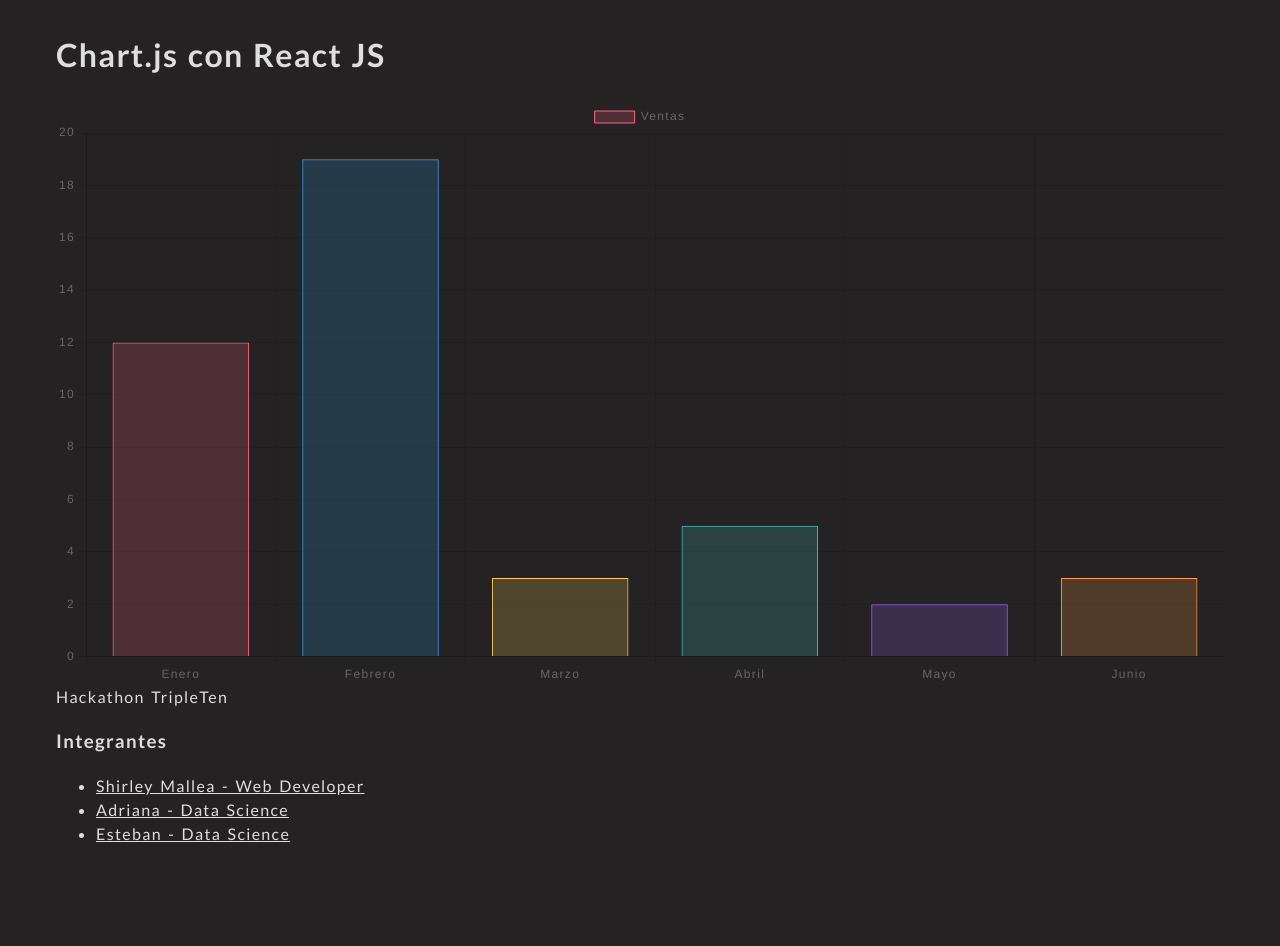
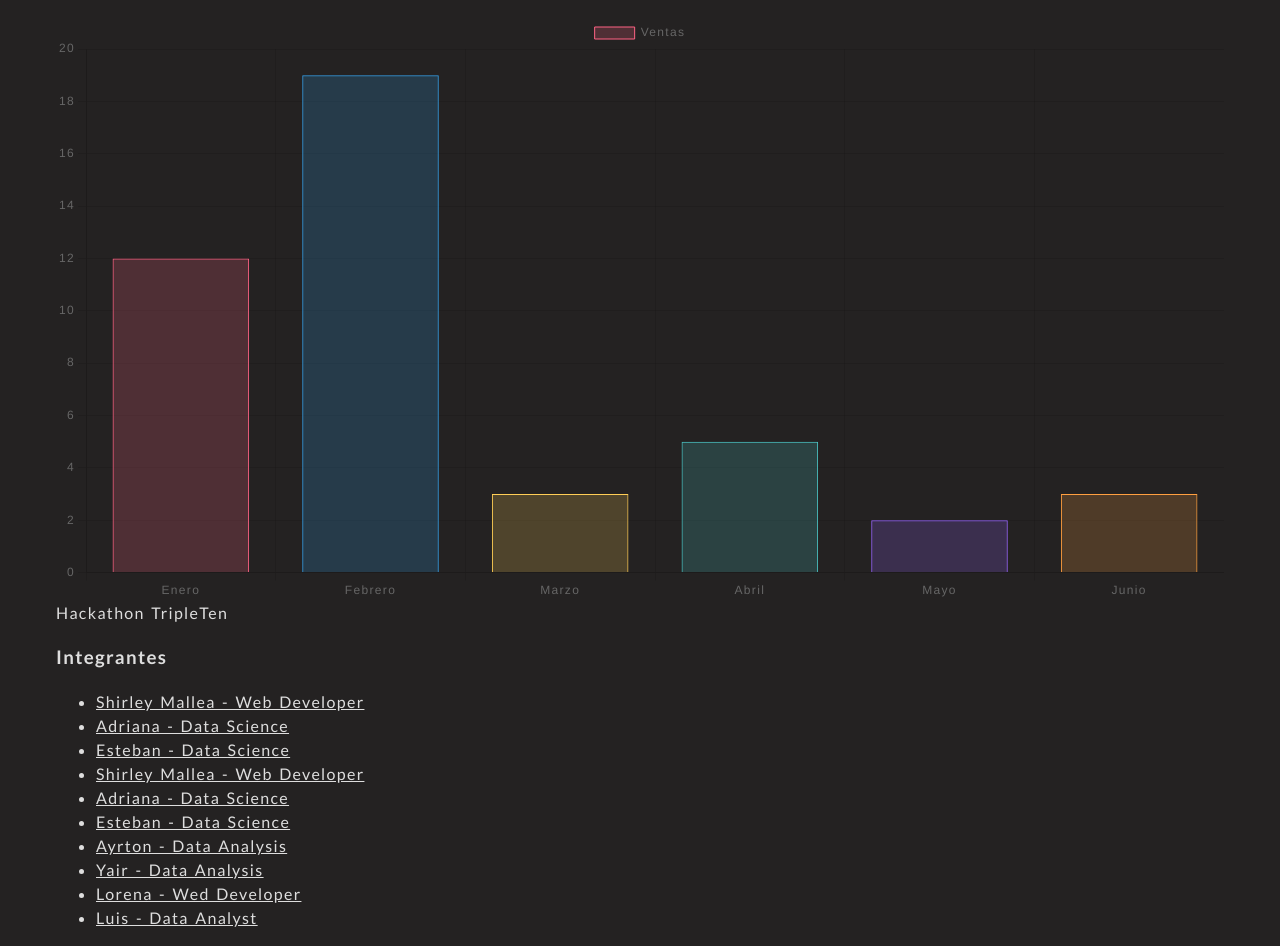
Before and after one commit to shimapi/hackathon-tripleten, a React (Vite) app in the folder frontend/: page /graph in a window 1280 px wide. Before the commit the page ends 862 px from the top, so only its background shows below. Built offline with nearby package versions, Linux system fonts and the light colour scheme.

Commit message:
Update Footer.tsx

```diff
--- a/frontend/src/components/Footer/Footer.tsx
+++ b/frontend/src/components/Footer/Footer.tsx
@@ -15,6 +15,27 @@ const Footer = () => {
 				<li>
 					<a href="github">Esteban - Data Science</a>
 				</li>
+				<li>
+					<a href="github">Shirley Mallea - Web Developer</a>
+				</li>
+				<li>
+					<a href="github">Adriana - Data Science</a>
+				</li>
+				<li>
+					<a href="github">Esteban - Data Science</a>
+				</li>
+				<li>
+					<a href="github">Ayrton - Data Analysis</a>
+				</li>
+				<li>
+					<a href="github">Yair - Data Analysis</a>
+				</li>
+				<li>
+					<a href="github">Lorena - Wed Developer</a>
+				</li>
+				<li>
+					<a href="github">Luis - Data Analyst</a>
+				</li>
 
 				{/*         Si gen1) Shimi - Web developer
 2) Adriana - Data science
```
